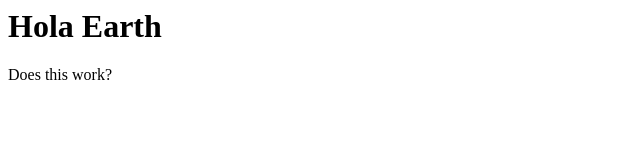
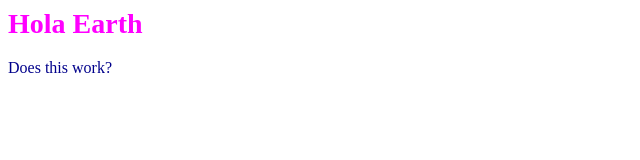
Before and after one commit to bagecka/remote_repo, a plain HTML site: page index.html in a window 1280 px wide. Shown: the whole page, without its empty margins (0-640 px from the left). Drawn offline with Linux system fonts and the light colour scheme.

Commit message:
changes to color and size

```diff
--- a/index.html
+++ b/index.html
@@ -4,9 +4,10 @@
   <meta content="text/html; charset=ISO-8859-1"
  http-equiv="content-type">
   <title>Hello World</title>
-  <style src="styles.css"></style>
+ <link rel="stylesheet" type="text/css" href="styles.css">
 </head>
 <body>
+
     <h1>Hola Earth</h1>
 
 <script src="scripts.js"></script>
--- a/styles.css
+++ b/styles.css
@@ -1,9 +1,9 @@
 h1 {
     color: fuchsia;
-    font-size: 14;
+    font-size: 28;
 }
 h1:hover {
-    font-size: 20;
+    font-size: 35;
     color: purple;
     }
 p {
```
